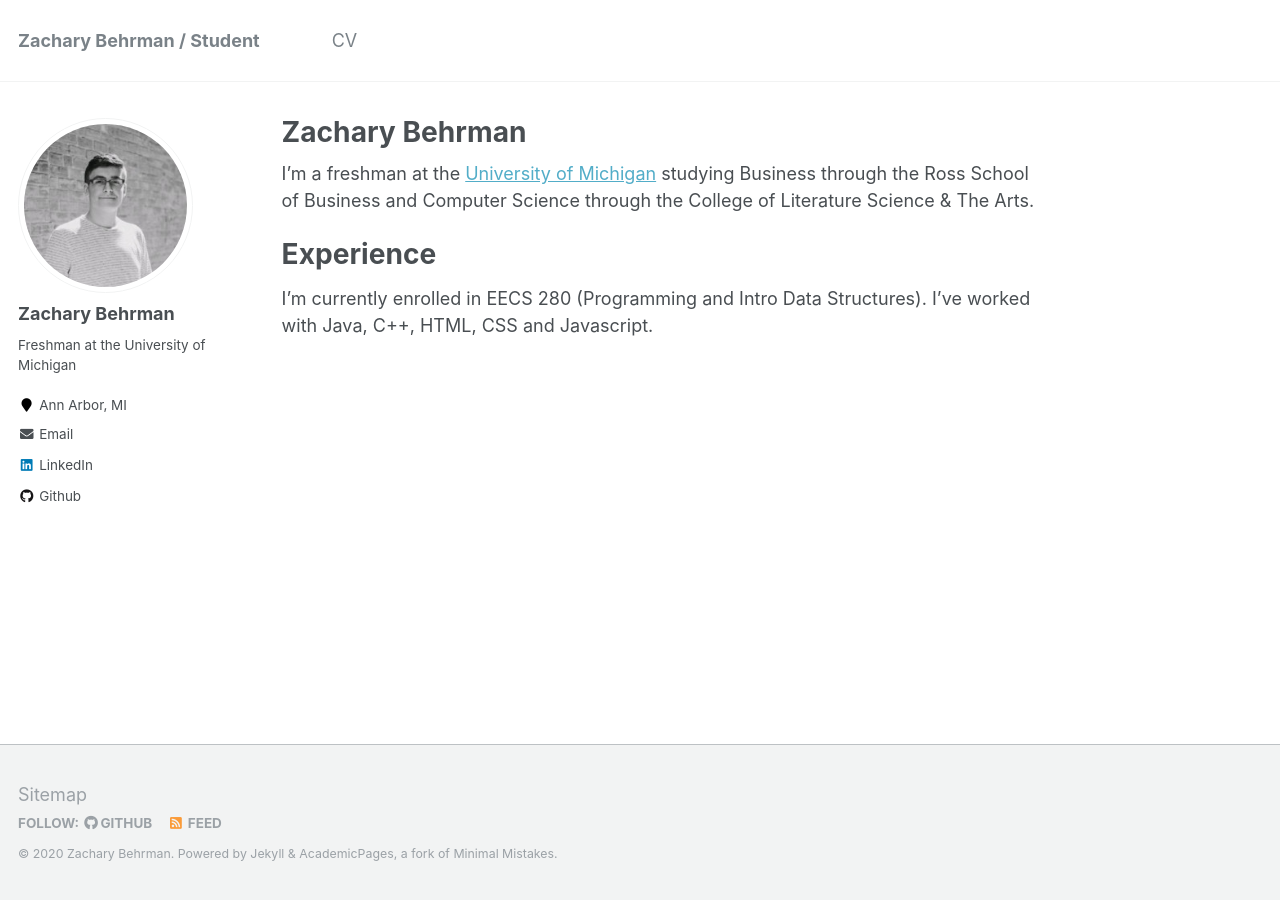
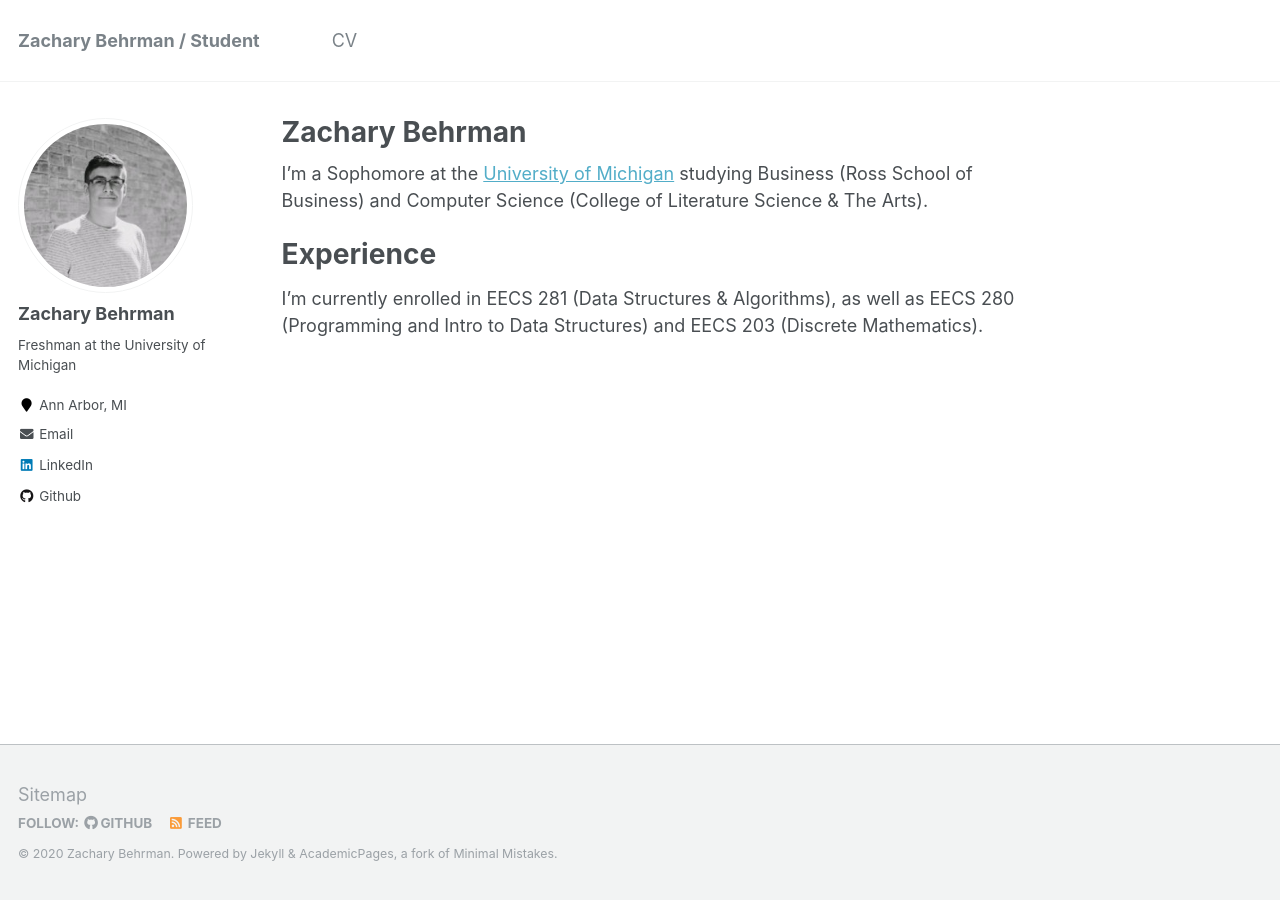
Before and after one commit to Pizazzle56/pizazzle56.github.io, a Jekyll site: the page built from _pages/about.md, in a window 1280 px wide. Built offline with Jekyll 4.4.1, drawn with Linux system fonts in a browser that asks for light colours.

Commit message:
Update about.md

```diff
--- a/_pages/about.md
+++ b/_pages/about.md
@@ -8,8 +8,8 @@ redirect_from:
   - /about.html
 ---
 
-I'm a freshman at the [University of Michigan](http://umich.edu) studying Business through the Ross School of Business and Computer Science through the College of Literature Science & The Arts.
+I'm a Sophomore at the [University of Michigan](http://umich.edu) studying Business (Ross School of Business) and Computer Science (College of Literature Science & The Arts).
 
 Experience
 ======
-I'm currently enrolled in EECS 280 (Programming and Intro Data Structures). I've worked with Java, C++, HTML, CSS and Javascript.
+I'm currently enrolled in EECS 281 (Data Structures & Algorithms), as well as EECS 280 (Programming and Intro to Data Structures) and EECS 203 (Discrete Mathematics).
```
